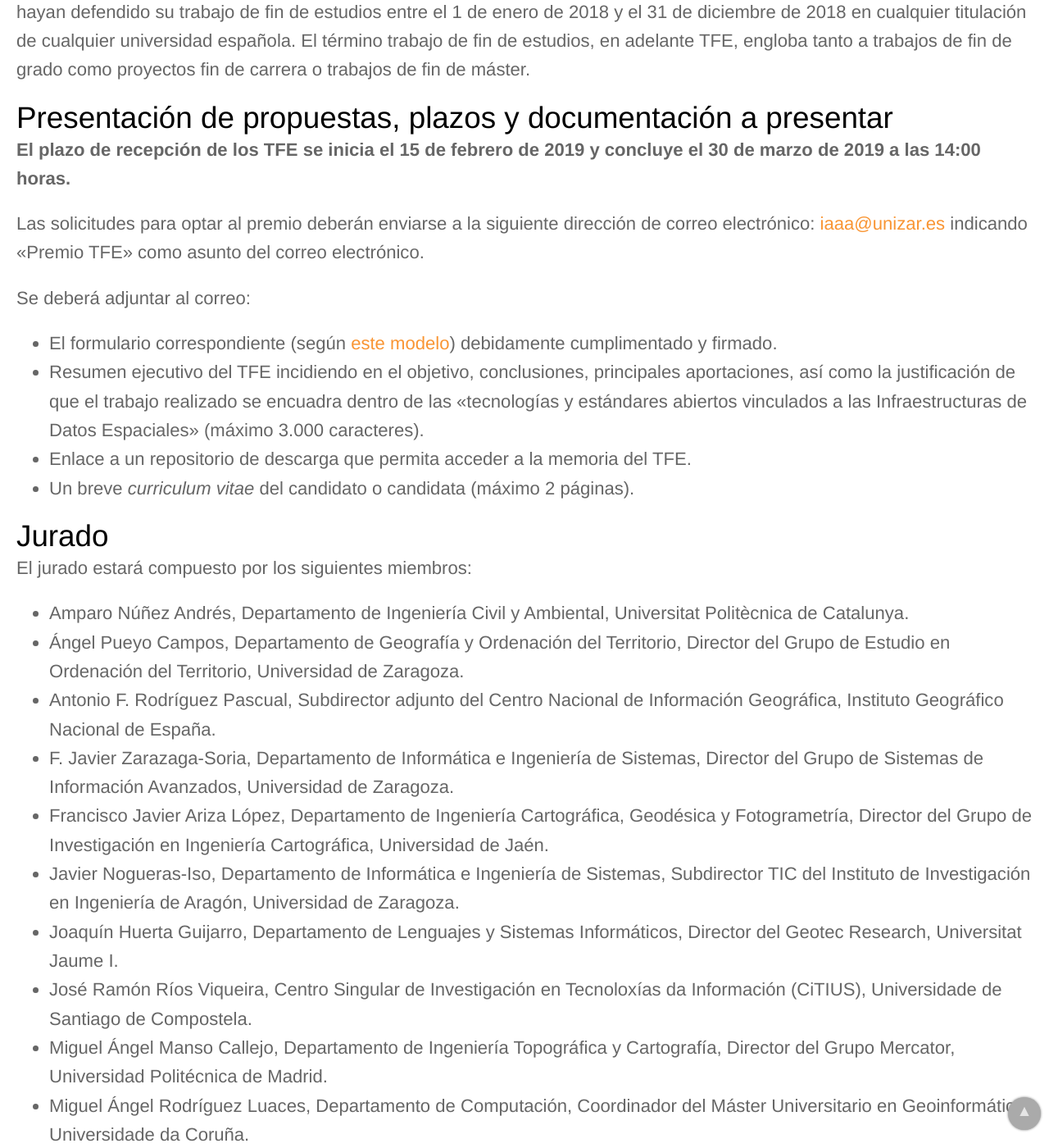
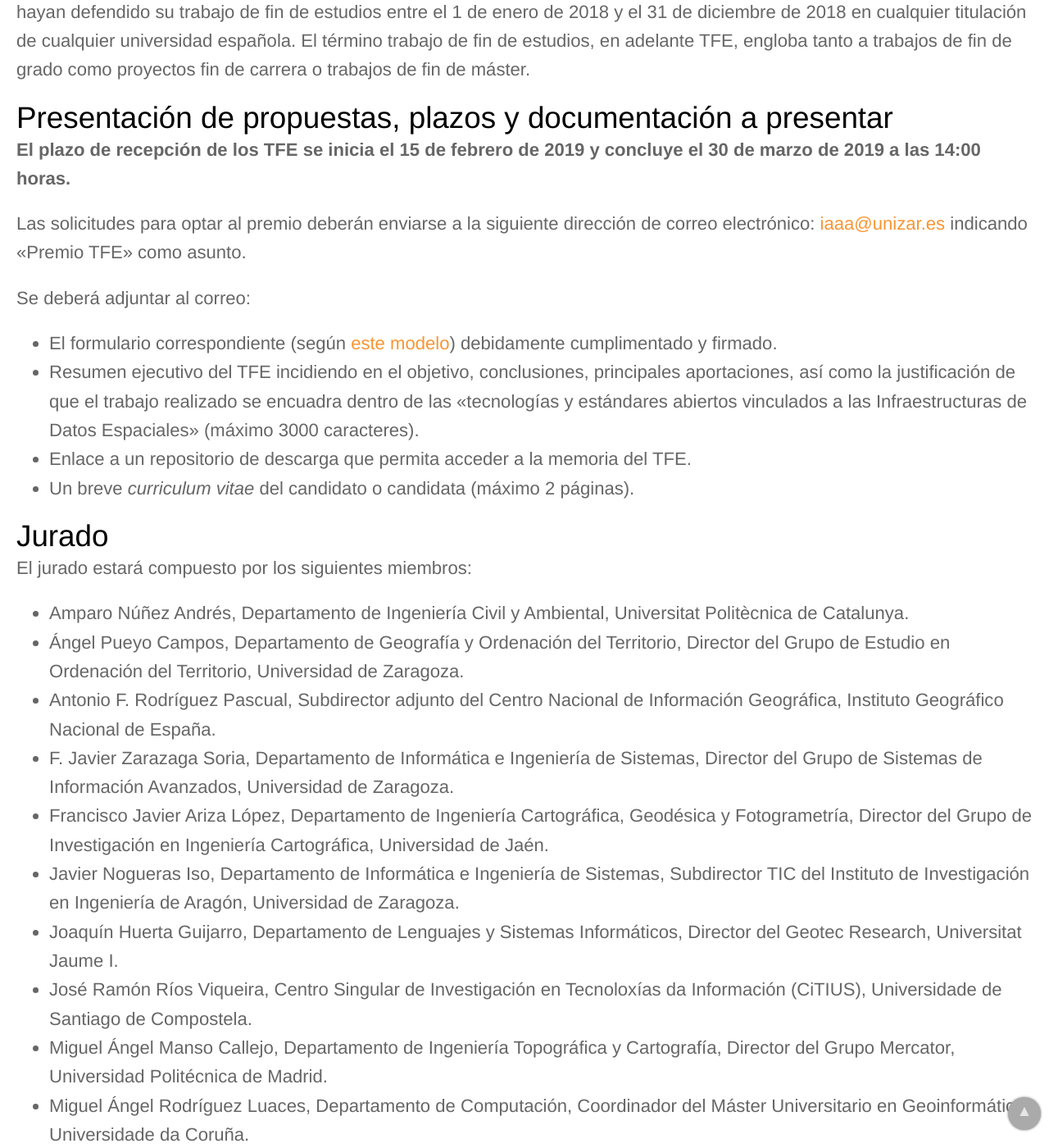
Before and after one commit to IAAA-Lab/IAAA-Lab.github.io, a Jekyll site: the page built from _posts/2019-02-15-tercera-ed-premios-pedro-muro-tfe.md, in a window 1280 px wide and 1400 px high, scrolled down 918 px. Shown: the whole window at 82% size. Built offline with Jekyll 4.4.1, drawn with Linux system fonts in a browser that asks for light colours; some of the changed lines change nothing that is shown; some of the changed text lies outside the part shown.

Commit message:
Update 2019-02-15-tercera-ed-premios-pedro-muro-tfe.md

```diff
--- a/_posts/2019-02-15-tercera-ed-premios-pedro-muro-tfe.md
+++ b/_posts/2019-02-15-tercera-ed-premios-pedro-muro-tfe.md
@@ -4,7 +4,7 @@
 layout: post
 image: /images/posts/Pedro_Muro.jpg
 ---
-El [Grupo de Sistemas de Información Avanzados]({{ site.baseurl }}/) y el [Instituto de Investigación en Ingeniería de Aragón](http://i3a.unizar.es) abren la convocatoria para los premios a los trabajos de fin de estudios **defendidos en cualquier universidad española entre el 1 de enero de 2018 y el 31 de diciembre de 2018** que mejor hayan sido valorados en términos de aportación al desarrollo y utilización de tecnologías y estándares abiertos vinculados a las Infraestructuras de Datos Espaciales.
+El [Grupo de Sistemas de Información Avanzados]({{ site.baseurl }}/) y el [Instituto de Investigación en Ingeniería de Aragón](http://i3a.unizar.es) abren la convocatoria para los premios a los trabajos de fin de estudios **defendidos en cualquier universidad española entre el 1 de enero de 2018 y el 31 de diciembre de 2018** que más aporten al desarrollo y utilización de tecnologías y estándares abiertos vinculados a las Infraestructuras de Datos Espaciales.
 
 # Objetivo y participantes
 El objetivo de estos premios es fomentar y apoyar la realización de trabajos de aplicación o investigación relacionados con tecnologías y estándares abiertos vinculados a las infraestructuras de datos espaciales.
@@ -13,12 +13,12 @@
 # Presentación de propuestas, plazos y documentación a presentar
 **El plazo de recepción de los TFE se inicia el 15 de febrero de 2019 y concluye el 30 de marzo de 2019 a las 14:00 horas.**
 
-Las solicitudes para optar al premio deberán enviarse a la siguiente dirección de correo electrónico: <iaaa@unizar.es> indicando &laquo;Premio TFE&raquo; como asunto del correo electrónico.
+Las solicitudes para optar al premio deberán enviarse a la siguiente dirección de correo electrónico: <iaaa@unizar.es> indicando &laquo;Premio TFE&raquo; como asunto.
 
 Se deberá adjuntar al correo:
 
 - El formulario correspondiente (según [este modelo]({{site.baseurl}}/downloads/Hoja_Solicitud_Premio_Pedro_Muro_TFE.odt)) debidamente cumplimentado y firmado.
-- Resumen ejecutivo del TFE incidiendo en el objetivo, conclusiones, principales aportaciones, así como la justificación de que el trabajo realizado se encuadra dentro de las &laquo;tecnologías y estándares abiertos vinculados a las Infraestructuras de Datos Espaciales&raquo; (máximo 3.000 caracteres).
+- Resumen ejecutivo del TFE incidiendo en el objetivo, conclusiones, principales aportaciones, así como la justificación de que el trabajo realizado se encuadra dentro de las &laquo;tecnologías y estándares abiertos vinculados a las Infraestructuras de Datos Espaciales&raquo; (máximo 3000 caracteres).
 - Enlace a un repositorio de descarga que permita acceder a la memoria del TFE.
 - Un breve *curriculum vitae* del candidato o candidata (máximo 2 páginas).
 
@@ -28,16 +28,16 @@
 - Amparo Núñez Andrés, Departamento de Ingeniería Civil y Ambiental, Universitat Politècnica de Catalunya.
 - Ángel Pueyo Campos, Departamento de Geografía y Ordenación del Territorio, Director del Grupo de Estudio en Ordenación del Territorio, Universidad de Zaragoza.
 - Antonio F. Rodríguez Pascual, Subdirector adjunto del Centro Nacional de Información Geográfica, Instituto Geográfico Nacional de España.
-- F. Javier Zarazaga-Soria, Departamento de Informática e Ingeniería de Sistemas, Director del Grupo de Sistemas de Información Avanzados, Universidad de Zaragoza.
+- F. Javier Zarazaga Soria, Departamento de Informática e Ingeniería de Sistemas, Director del Grupo de Sistemas de Información Avanzados, Universidad de Zaragoza.
 - Francisco Javier Ariza López, Departamento de Ingeniería Cartográfica, Geodésica y Fotogrametría, Director del Grupo de Investigación en Ingeniería Cartográfica, Universidad de Jaén.
-- Javier Nogueras-Iso, Departamento de Informática e Ingeniería de Sistemas, Subdirector TIC del Instituto de Investigación en Ingeniería de Aragón, Universidad de Zaragoza.
+- Javier Nogueras Iso, Departamento de Informática e Ingeniería de Sistemas, Subdirector TIC del Instituto de Investigación en Ingeniería de Aragón, Universidad de Zaragoza.
 - Joaquín Huerta Guijarro, Departamento de Lenguajes y Sistemas Informáticos, Director del Geotec Research, Universitat Jaume I.
 - José Ramón Ríos Viqueira, Centro Singular de Investigación en Tecnoloxías da Información (CiTIUS), Universidade de Santiago de Compostela.
 - Miguel Ángel Manso Callejo, Departamento de Ingeniería Topográfica y Cartografía, Director del Grupo Mercator, Universidad Politécnica de Madrid.
 - Miguel Ángel Rodríguez Luaces, Departamento de Computación, Coordinador del Máster Universitario en Geoinformática, Universidade da Coruña.
 
 # Criterios de valoración
-Los criterios de valoración de las candidaturas para la concesión del premio comprenderán:
+Los criterios establecidos de valoración de las candidaturas para la concesión del premio comprenden:
 
 - La capacidad de la propuesta para transmitir con rigor, extensión y claridad los contenidos del TFE (máximo 30 puntos).
 - La calidad e innovación de los elementos que configuran la propuesta y su presentación (máximo 30 puntos).
```
